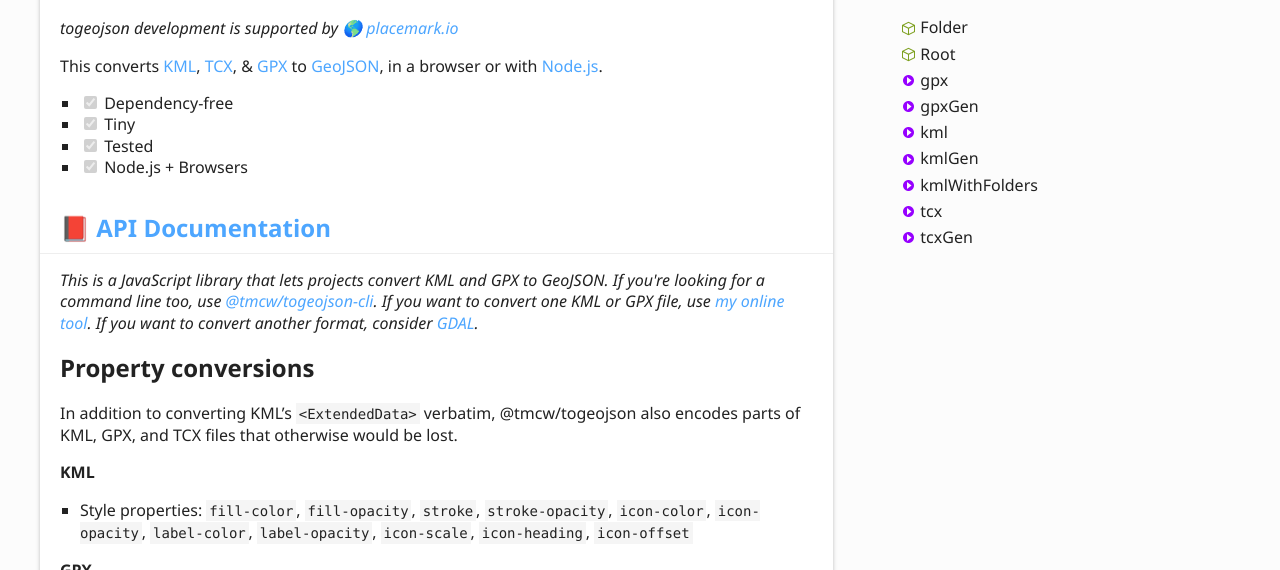
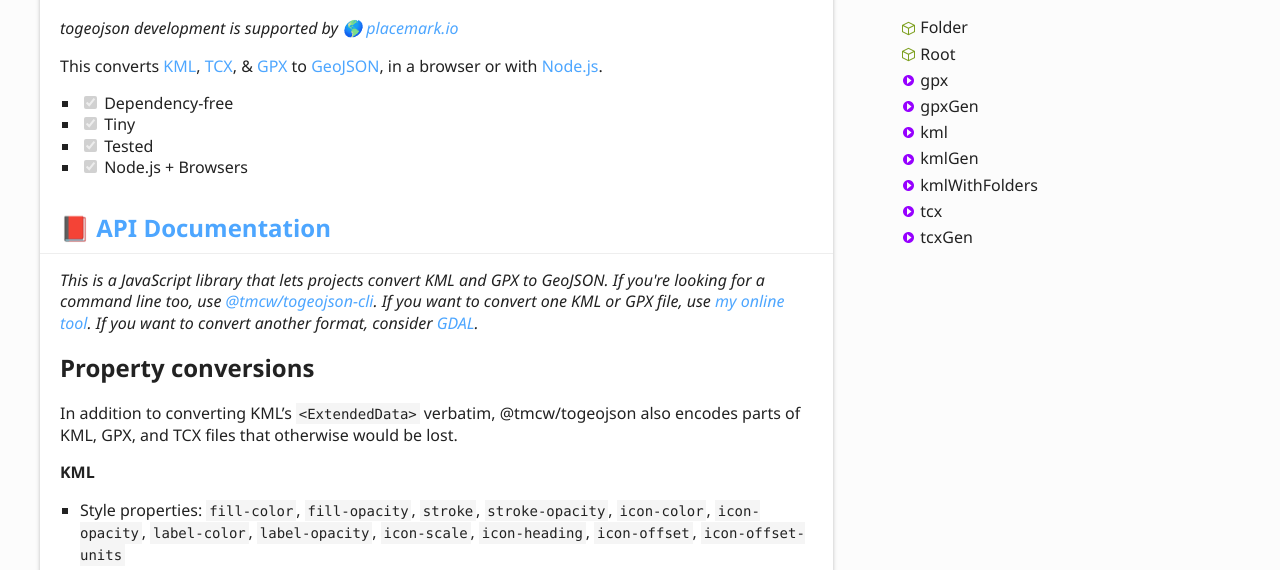
Before and after one commit to mapbox/togeojson, a website: page docs/index.html in a window 1280 px wide. Shown: the part 230-800 px from the top of the page. Drawn offline with Linux system fonts and the light colour scheme.

Commit message:
Update documentation to include icon-offset-units as a received style property

```diff
--- a/docs/index.html
+++ b/docs/index.html
@@ -29,7 +29,7 @@
 <ul>
 <li>Style properties: <code>fill-color</code>, <code>fill-opacity</code>, <code>stroke</code>, <code>stroke-opacity</code>,
 <code>icon-color</code>, <code>icon-opacity</code>, <code>label-color</code>, <code>label-opacity</code>, <code>icon-scale</code>,
-<code>icon-heading</code>, <code>icon-offset</code></li>
+<code>icon-heading</code>, <code>icon-offset</code>, <code>icon-offset-units</code></li>
 </ul>
 <p><strong>GPX</strong></p>
 <ul>
```
Also changed, not shown: README.md.
